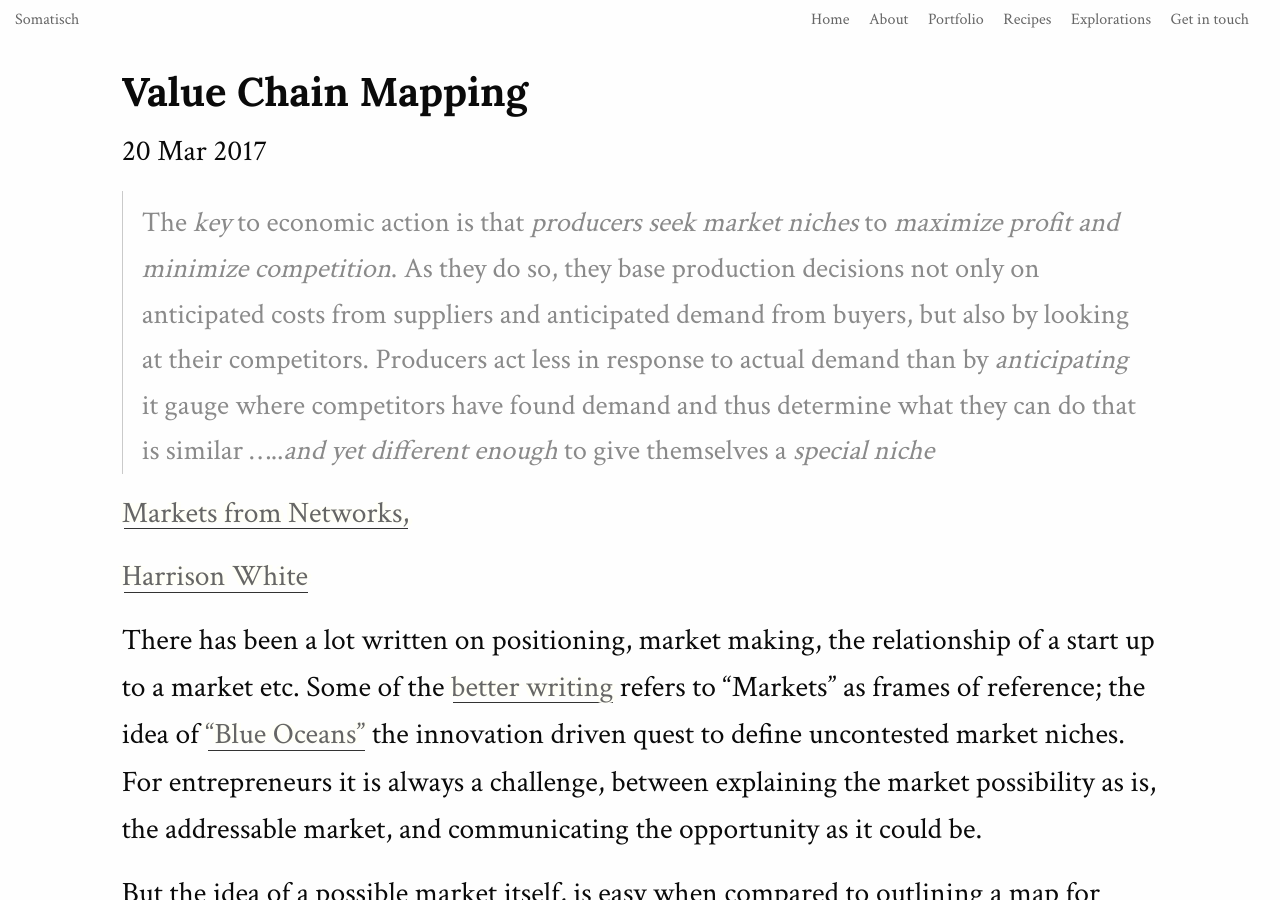
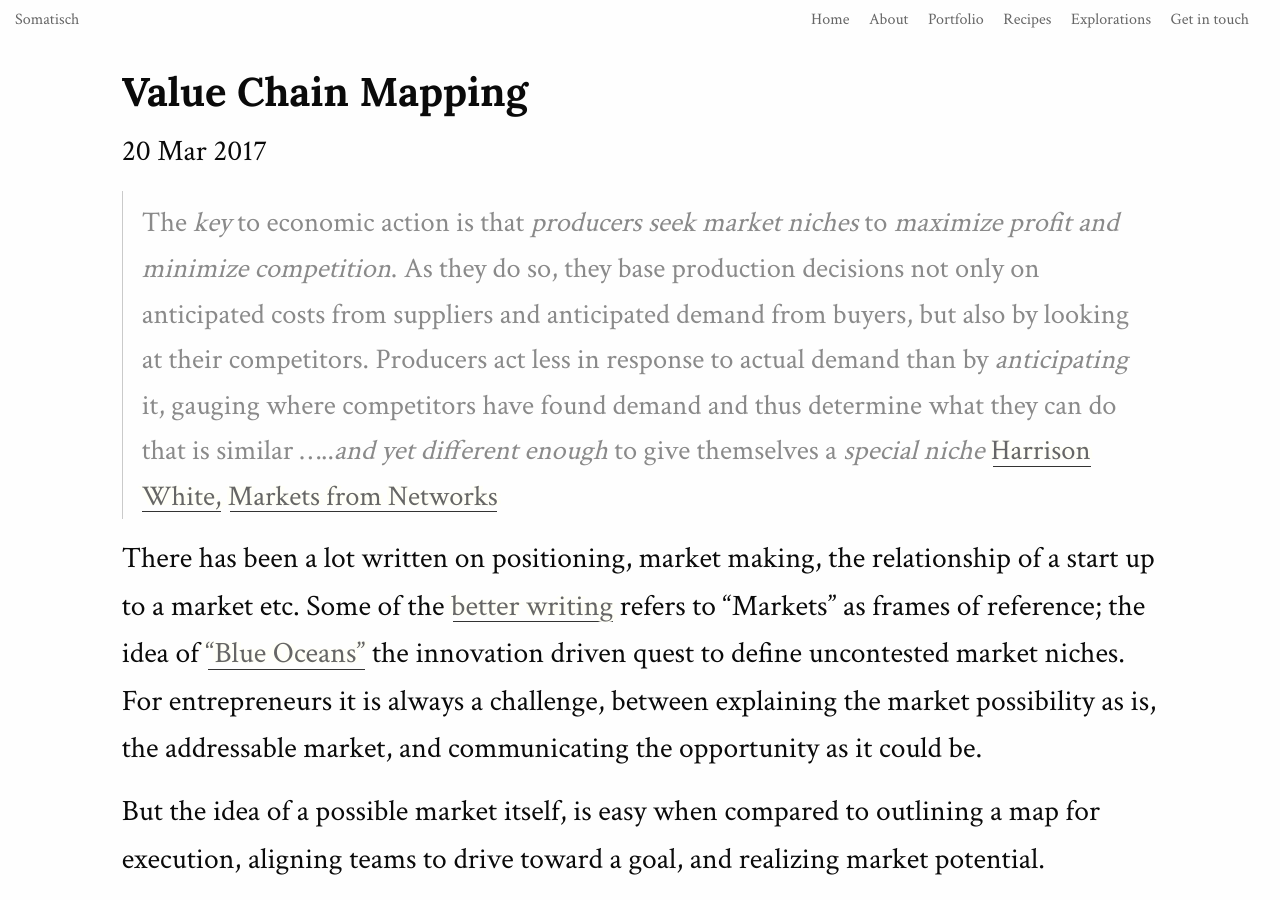
Before and after one commit to somatisch/somatisch-site, a Jekyll site: the page built from _posts/2017-03-20-value-chain.md, in a window 1280 px wide and 900 px high. Built offline with Jekyll 4.4.1, drawn with Linux system fonts in a browser that asks for light colours; nearby versions of some CDN libraries.

Commit message:
block text

```diff
--- a/_posts/2017-03-20-value-chain.md
+++ b/_posts/2017-03-20-value-chain.md
@@ -4,11 +4,9 @@ title: "Value Chain Mapping"
 date: 2017-03-20
 tag: explorations
 ---
->The *key* to economic action is that *producers seek market niches* to *maximize profit and minimize competition*.  As they do so, they base production decisions not only on anticipated costs from suppliers and anticipated demand from buyers, but also by looking at their competitors.  Producers act less in response to actual demand than by *anticipating* it  gauge where competitors have found demand and thus determine what they can do that is similar …..*and yet  different enough* to give themselves a *special niche*
-
-[Markets from Networks,](http://press.princeton.edu/titles/7207.html)
-
-[Harrison White](http://sociology.columbia.edu/node/170)
+>The *key* to economic action is that *producers seek market niches* to *maximize profit and minimize competition*.  As they do so, they base production decisions not only on anticipated costs from suppliers and anticipated demand from buyers, but also by looking at their competitors.  Producers act less in response to actual demand than by *anticipating* it, gauging where competitors have found demand and thus determine what they can do that is similar …..*and yet  different enough* to give themselves a *special niche*
+[Harrison White,](http://sociology.columbia.edu/node/170)
+[Markets from Networks](http://press.princeton.edu/titles/7207.html)
 
 There has been a lot written on positioning, market making, the relationship of a start up to a market etc. Some of the [better writing](https://hackernoon.com/obviously-awesome-a-product-positioning-exercise-604e8ced841e#.u5x18i3gb) refers to "Markets" as frames of reference; the idea of ["Blue Oceans"](https://www.blueoceanstrategy.com/) the innovation driven quest to define uncontested market niches. For entrepreneurs it is always a challenge, between explaining the market possibility as is, the addressable market, and communicating the opportunity as it could be.
 
```
